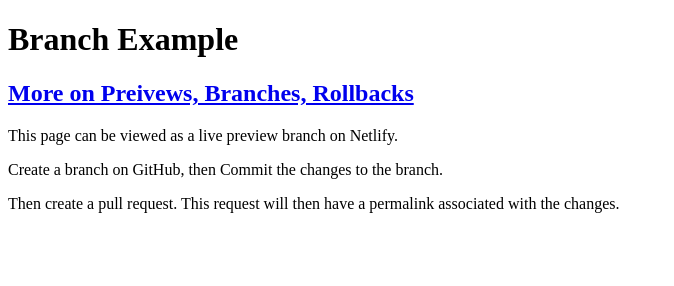
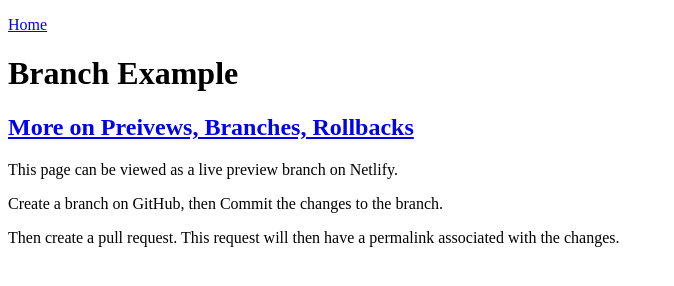
Before and after one commit to DavidBThomp/netlify, a plain HTML site: page gettingStarted/branch.html in a window 1280 px wide. Shown: the whole page, without its empty margins (0-674 px from the left). Drawn offline with Linux system fonts and the light colour scheme.

Commit message:
Form action change and navigation fixes

```diff
--- a/gettingStarted/branch.html
+++ b/gettingStarted/branch.html
@@ -9,8 +9,15 @@
 </head>
 
 <body>
+    <p>
+        <a href="../index.html">Home</a>
+    </p>
+
     <h1>Branch Example</h1>
-    <h2><a href="https://docs.netlify.com/get-started/" target="_blank" rel="noopener noreferrer">More on Preivews, Branches, Rollbacks</a></h2>
+    <h2><a href="https://docs.netlify.com/get-started/" target="_blank" rel="noopener noreferrer">More on Preivews,
+            Branches, Rollbacks</a>
+    </h2>
+
     <p>
         This page can be viewed as a live preview branch on Netlify.
     </p>
```
Also changed, not shown: gettingStarted/forms.html (+3 -0 lines), index.html (+7 -2 lines).
